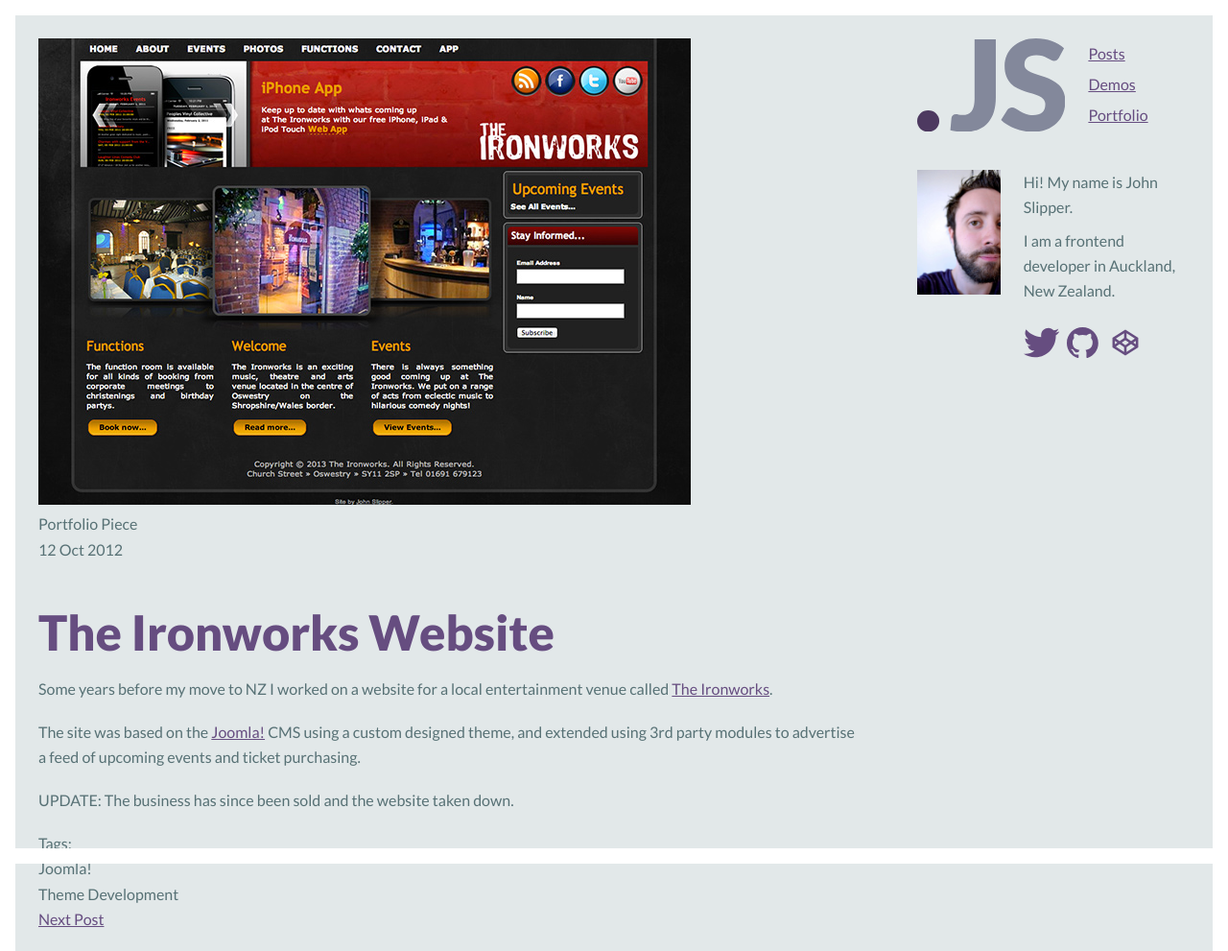
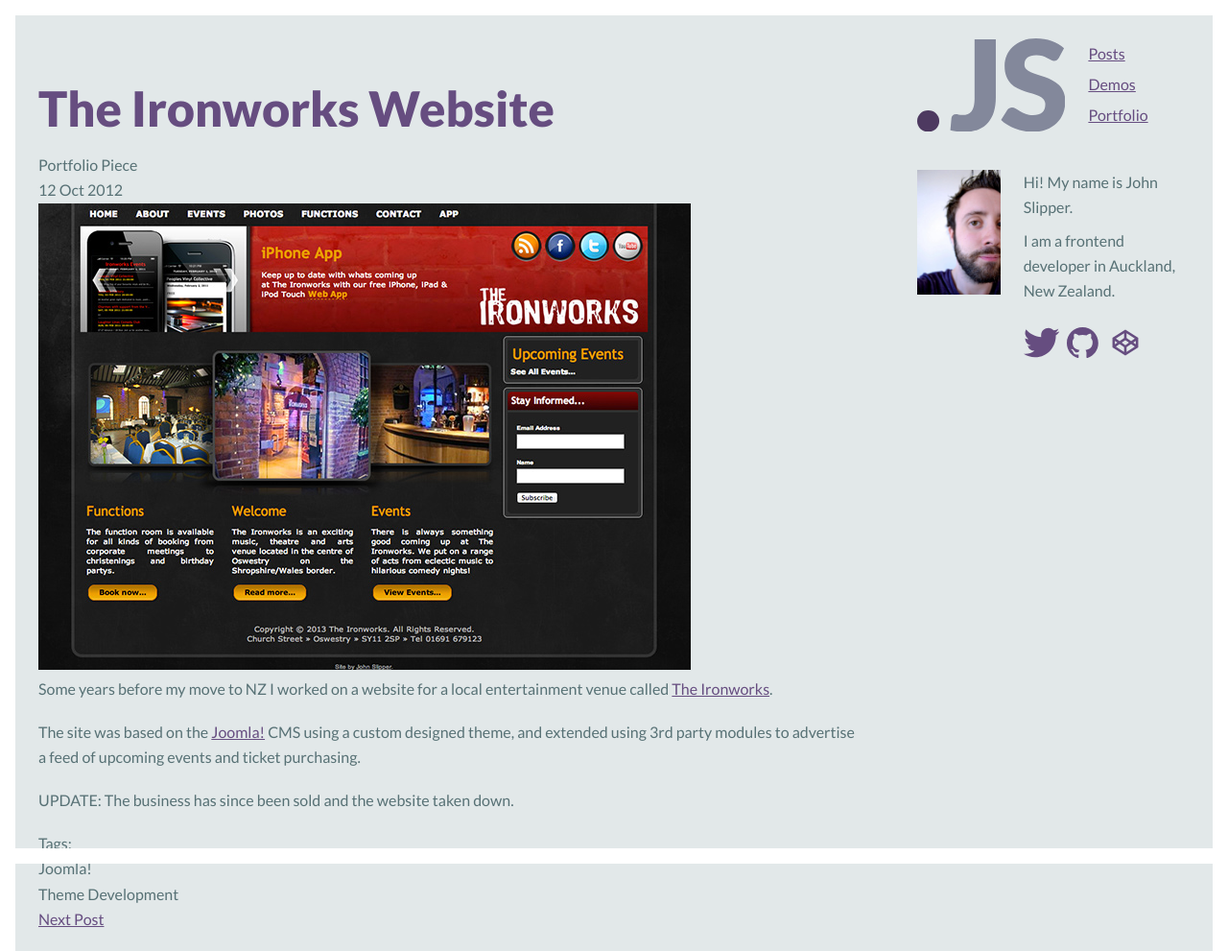
Before and after one commit to johnslipper/johnslipper.github.io, a Jekyll site: the page built from _posts/2012-10-12-the-ironworks-website.html, in a window 1280 px wide, cut to the strip 0-991 px from the top of the page. Shown: the whole strip at 96% size. Built offline with Jekyll 4.4.1, drawn with Linux system fonts in a browser that asks for light colours.

Commit message:
Cleaned up post markup

```diff
--- a/_includes/post.html
+++ b/_includes/post.html
@@ -1,77 +1,113 @@
-<article class="post {{ page.category }}">
-  {% if page.hero %}
-  {% if page.hero.type == 'bg' %}
-  <div class="hero bg {{ page.hero.size }}" style="background: {{ page.hero.color }};">
-    <figure class="inner" style="background-image: url('{{ page.hero.url }}'); background-color: {{ page.hero.color }}; background-size: {{ page.hero.scale }}; background-position: center {{ page.hero.offset }};"></figure>
+<article class="post post--{{ page.category }}">
+    <h2 class="post__heading">{{ page.title }}</h2>
+    <div class="post__category">
+        <span>{{ page.category-title }}</span>
+    </div>
+
+    <time
+        class="post__date"
+        datetime="{{ page.date }}"
+        title="{{ page.date | date_to_long_string }}"
+        >{{ page.date | date_to_string }}</time
+    >
+
+    {% if page.hero %} {% if page.hero.type == 'bg' %}
+    <div
+        class="hero bg {{ page.hero.size }}"
+        style="background: {{ page.hero.color }};"
+    >
+        <figure
+            class="inner"
+            style="background-image: url('{{ page.hero.url }}'); background-color: {{ page.hero.color }}; background-size: {{ page.hero.scale }}; background-position: center {{ page.hero.offset }};"
+        ></figure>
     </div>
     {% else %}
     <div class="hero {{ page.hero.size }}">
         <figure class="inner">
-      <img src="{{ page.hero.url }}" alt="{{ page.hero.alt }}" style="margin-top: {{ page.hero.margin-top }};">
+            <img
+                src="{{ page.hero.url }}"
+                alt="{{ page.hero.alt }}"
+                style="margin-top: {{ page.hero.margin-top }};"
+            />
         </figure>
     </div>
-  {% endif %}
-  {% endif %}
-  <div class="category">
-    <i class="icon-category" aria-hidden="true"></i><span>{{ page.category-title }}</span>
+    {% endif %} {% endif %}
+
+    <div class="post__content">
+        {{ content }}
     </div>
-  <section class="post-body">
-    <div class="row">
-      <div class="column padded">
-        <time datetime="{{ page.date }}" title="{{ page.date | date_to_long_string }}">{{ page.date | date_to_string }}</time>
-        <h2>{{ page.title }}</h2>
-        {{ content }}
+
     {% if page.update %}
-        <div class="panel callout"><p><strong>UPDATE:</strong> {{ page.update }}</p></div>
-        {% endif %}
-        {% if page.gallery %}
+    <div>
+        <p><strong>UPDATE:</strong> {{ page.update }}</p>
+    </div>
+    {% endif %} {% if page.gallery %}
     <ul class="small-block-grid-3 clearing-thumbs" data-clearing>
         {% for image in page.gallery %}
-            <li><a href="{{ image.url }}" title="Enlarge Image"><img src="{{ image.url }}" alt="{{ image.caption }}" data-caption="{{ image.caption }}"></a></li>
+        <li>
+            <a href="{{ image.url }}" title="Enlarge Image"
+                ><img
+                    src="{{ image.url }}"
+                    alt="{{ image.caption }}"
+                    data-caption="{{ image.caption }}"
+            /></a>
+        </li>
         {% endfor %}
     </ul>
-        {% endif %}
-        {% if page.codepen-embed %}
-        {% include codepen-embed.html %}
-        {% endif %}
-        <div class="actions">
+    {% endif %} {% if page.codepen-embed %} {% include codepen-embed.html %} {%
+    endif %}
+
+    <div class="post__actions">
         {% if page.link-website %}
-          <a class="button brand4" href="{{ page.link-website }}" target="_blank"><i class="icon-eye" aria-hidden="true"></i> Open website</a>
-          {% endif %}
-          {% if page.link-demo %}
-          <a class="button brand3" href="{{ page.link-demo }}" target="_blank"><i class="icon-lightbulb" aria-hidden="true"></i> Open demo</a>
-          {% endif %}
-          {% if page.link-files %}
-          <a class="button brand2" href="{{ page.link-files }}" target="_blank"><i class="icon-down-circled2" aria-hidden="true"></i> Download files</a>
-          {% endif %}
-          {% if page.link-generic %}
-          <a class="button brand1" href="{{ page.link-generic }}" target="_blank"><i class="icon-eye" aria-hidden="true"></i> Open Link</a>
-          {% endif %}
-          {% if page.link-post %}
-          <a class="button brand1" href="{{ page.link-post }}" target="_blank"><i class="icon-eye" aria-hidden="true"></i> View Post</a>
+        <a class="button" href="{{ page.link-website }}" target="_blank"
+            >Open website</a
+        >
+        {% endif %} {% if page.link-demo %}
+        <a class="button" href="{{ page.link-demo }}" target="_blank"
+            >Open demo</a
+        >
+        {% endif %} {% if page.link-files %}
+        <a class="button" href="{{ page.link-files }}" target="_blank"
+            >Download files</a
+        >
+        {% endif %} {% if page.link-generic %}
+        <a class="button" href="{{ page.link-generic }}" target="_blank"
+            >Open Link</a
+        >
+        {% endif %} {% if page.link-post %}
+        <a class="button" href="{{ page.link-post }}" target="_blank"
+            >View Post</a
+        >
         {% endif %}
     </div>
+
     {% if page.tags %}
-        <div class="tags">
+    <div class="post__tags">
         <span>Tags:</span>
-          <ul class="inline-list">
+        <ul>
             {% for tag in page.tags %}
             <li>{{ tag }}</li>
             {% endfor %}
         </ul>
     </div>
     {% endif %}
-      </div>
-    </div>
-    <nav class="row post-nav js-post-nav">
+    <nav class="post__nav">
         <ul>
             {% if page.previous.url %}
-        <li class="small-6 column medium-text-left"><a data-tooltip="right" data-options="disable_for_touch:true" class="prev tip-right" href="{{page.previous.url}}" title="Last post: {{page.previous.title}}"><i class="icon-left-open" aria-hidden="true"></i><span>Prev Post</span></a></li>
-        {% endif %}
-        {% if page.next.url %}
-        <li class="small-6 column medium-text-right"><a data-tooltip="left" data-options="disable_for_touch:true" class="next tip-left" href="{{page.next.url}}" title="Next up: {{page.next.title}}"><span>Next Post</span><i class="icon-right-open" aria-hidden="true"></i></a></li>
+            <li>
+                <a
+                    href="{{page.previous.url}}"
+                    title="Last post: {{page.previous.title}}"
+                    ><span>Prev Post</span></a
+                >
+            </li>
+            {% endif %} {% if page.next.url %}
+            <li>
+                <a href="{{page.next.url}}" title="Next up: {{page.next.title}}"
+                    ><span>Next Post</span></a
+                >
+            </li>
             {% endif %}
         </ul>
     </nav>
-  </section>
 </article>
```
Lines whose indentation alone changed are shown as unchanged.
